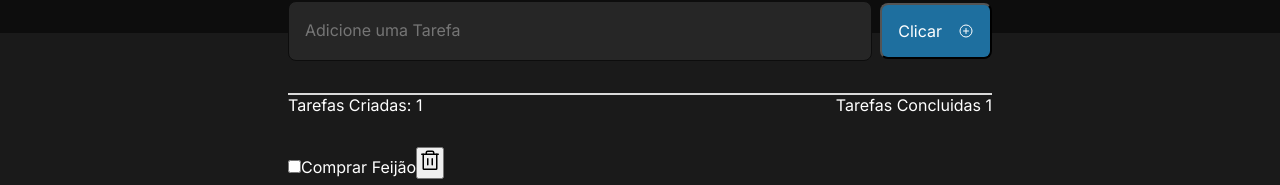
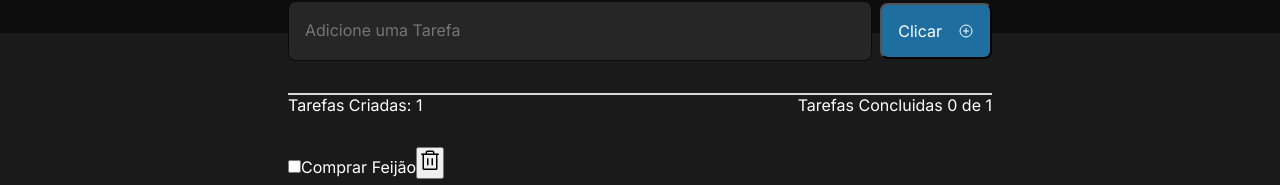
Before and after one commit to joao-dias12/project_todo_list, a React (Vite) app: page / in a window 1280 px wide. Shown: the part 159-344 px from the top of the page. Built offline with nearby package versions, Linux system fonts and the light colour scheme.

Commit message:
feat: counting tasks completed

```diff
--- a/src/components/NewTask.tsx
+++ b/src/components/NewTask.tsx
@@ -12,6 +12,8 @@ export function NewTask(){
        {content:'Comprar Feijão', isCompleted:false}, // Primeiro item das nossas tasks
 
     ])
+
+    const qtOfTasksCompleted = tasks.filter(tasks => tasks.isCompleted == true).length
 
     const [newTasksText, setNewTasksText] = useState({content:'', isCompleted:false}) // Variavel para armazenar o estado inicial do input.
 
@@ -70,7 +72,7 @@ export function NewTask(){
             <div className={styles.statusTasks}>
                 <span>Tarefas Criadas: {tasks.length}</span>
 
-                <span>Tarefas Concluidas {tasks.length}</span>
+                <span>Tarefas Concluidas {qtOfTasksCompleted} de {tasks.length}</span>
 
             </div>
             <div id='tasksBiggerThan0' className={styles.tasksCreated}>
```
